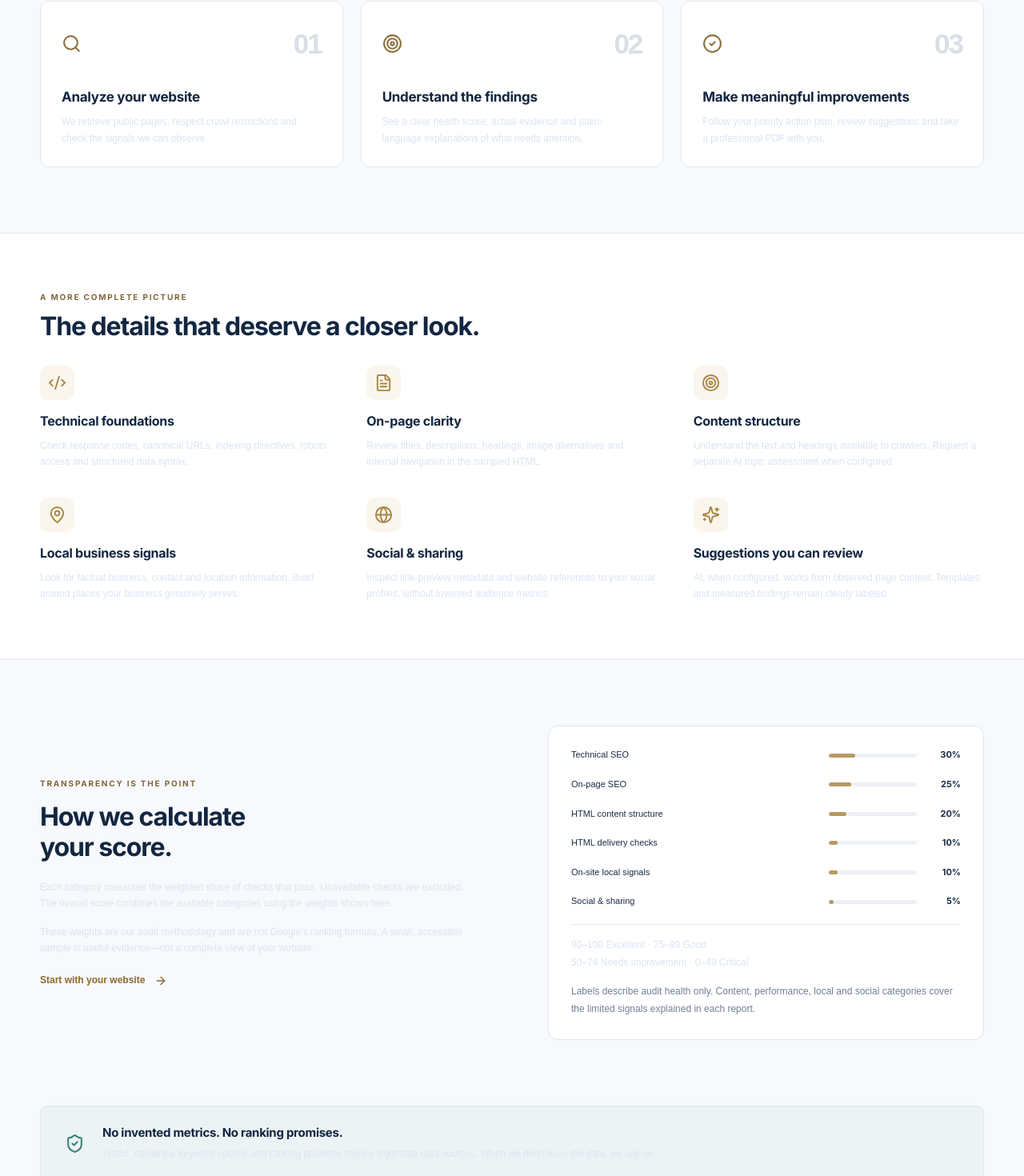
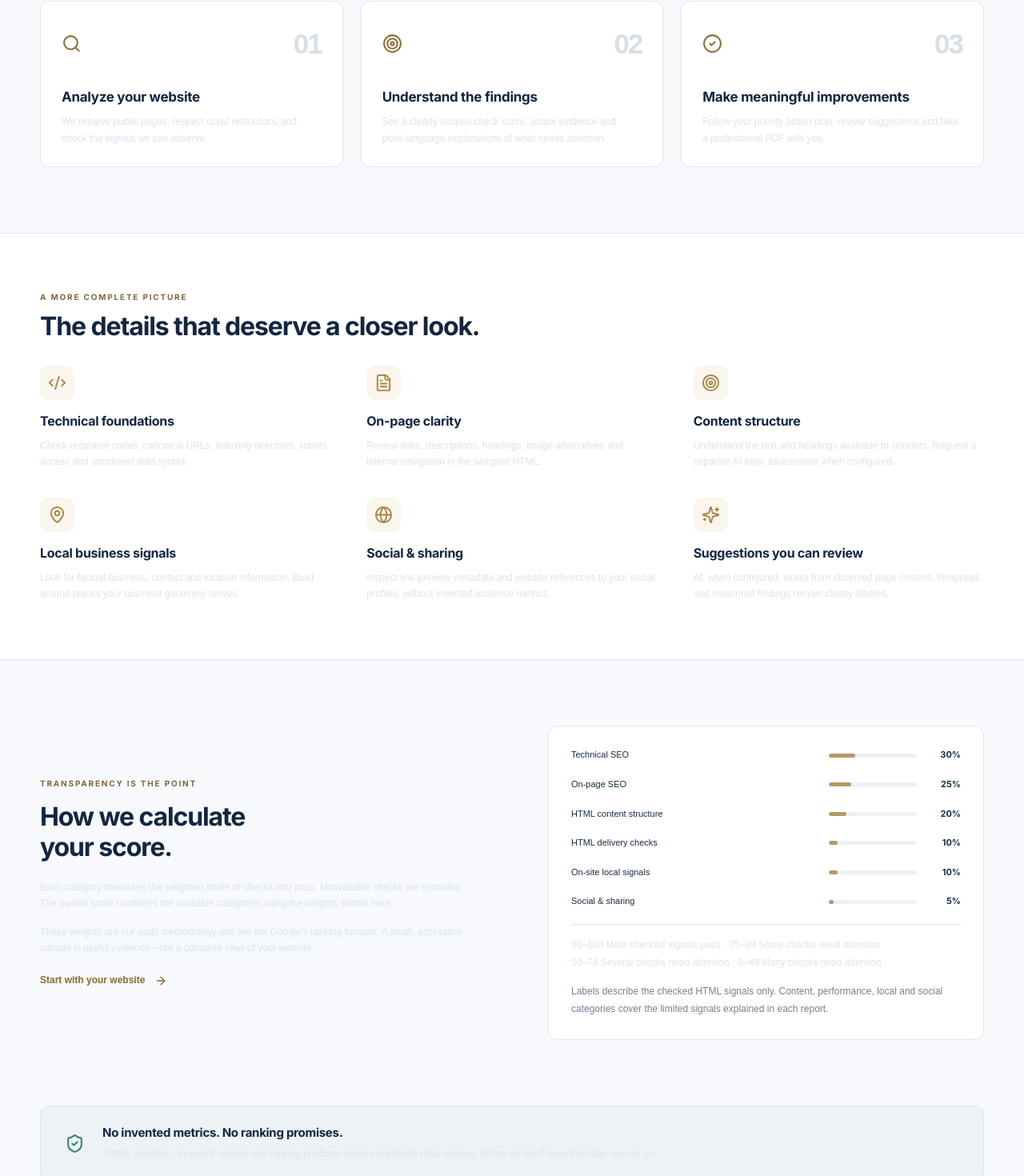
Before and after one commit to haadingroup-cmd/testing-phase-2, a Next.js app: page /free-seo-audit in a window 1280 px wide. Shown: the part 911-2381 px from the top of the page at 80% size. Built offline with nearby package versions, Linux system fonts and the light colour scheme; no server answers; a web font is replaced by a local one.

Commit message:
Correct HaadinGlobal branding and quick-audit scope

```diff
--- a/src/app/free-seo-audit/error.tsx
+++ b/src/app/free-seo-audit/error.tsx
@@ -13,7 +13,7 @@ export default function ErrorPage({ reset }: { reset: () => void }) {
       <h1>The analyzer couldn’t load.</h1>
       <p>Please try again. Your existing website pages remain available.</p>
       <button onClick={reset}>Try again</button>{" "}
-      <a href="/">Return to HaadiGlobal</a>
+      <a href="/">Return to HaadinGlobal</a>
     </div>
   );
 }
--- a/src/app/free-seo-audit/loading.tsx
+++ b/src/app/free-seo-audit/loading.tsx
@@ -10,7 +10,7 @@ export default function Loading() {
       }}
       role="status"
     >
-      Opening HaadiGlobal AI SEO Analyzer…
+      Opening HaadinGlobal SEO Analyzer…
     </div>
   );
 }
--- a/src/app/free-seo-audit/page.tsx
+++ b/src/app/free-seo-audit/page.tsx
@@ -20,9 +20,9 @@ import { categories } from "@/lib/seo/types";
 import "./seo-analyzer.css";
 export const dynamic = "force-dynamic";
 const canonical = `${brand.website}/free-seo-audit`;
-const title = "Free AI SEO Analyzer | Website SEO Audit Tool | HaadiGlobal";
+const title = "Free SEO Analyzer | Website SEO Audit Tool | HaadinGlobal";
 const description =
-  "Analyze your website SEO for free with HaadiGlobal's AI SEO Analyzer. Find technical, on-page, content, local and social SEO issues and get actionable recommendations.";
+  "Analyze your website SEO for free with HaadinGlobal's SEO Analyzer. Find technical, on-page, content, local and social SEO issues and get actionable recommendations.";
 export const metadata: Metadata = {
   title: { absolute: title },
   description,
@@ -42,7 +42,7 @@ const faqs = [
   ],
   [
     "Does this tool guarantee Google rankings?",
-    "No. The score is HaadiGlobal’s diagnostic indicator for the checks this tool can perform. It is not an official Google score, a ranking forecast or a guarantee of traffic.",
+    "No. The score is HaadinGlobal’s diagnostic indicator for the checks this tool can perform. It is not an official Google score, a ranking forecast or a guarantee of traffic.",
   ],
   [
     "Can I analyze any website?",
@@ -79,7 +79,7 @@ export default function SEOAuditPage() {
   const structured = {
     "@context": "https://schema.org",
     "@type": "WebApplication",
-    name: "HaadiGlobal AI SEO Analyzer",
+    name: "HaadinGlobal SEO Analyzer",
     url: canonical,
     applicationCategory: "BusinessApplication",
     operatingSystem: "Web browser",
@@ -134,7 +134,7 @@ export default function SEOAuditPage() {
                 Target,
                 "02",
                 "Understand the findings",
-                "See a clear health score, actual evidence and plain-language explanations of what needs attention.",
+                "See a clearly scoped check score, actual evidence and plain-language explanations of what needs attention.",
               ],
               [
                 CheckCircle2,
@@ -245,12 +245,12 @@ export default function SEOAuditPage() {
               </div>
             ))}
             <p>
-              90–100 Excellent · 75–89 Good
+              90–100 Most checked signals pass · 75–89 Some checks need attention
               <br />
-              50–74 Needs improvement · 0–49 Critical
+              50–74 Several checks need attention · 0–49 Many checks need attention
             </p>
             <p className="hg-note">
-              Labels describe audit health only. Content, performance, local and
+              Labels describe the checked HTML signals only. Content, performance, local and
               social categories cover the limited signals explained in each
               report.
             </p>
@@ -318,7 +318,7 @@ export default function SEOAuditPage() {
                 H<span>G</span>
               </span>
               <span>
-                Haadi<span className="hg-brand-gold">Global</span>
+                Haadin<span className="hg-brand-gold">Global</span>
                 <small>ANALYZE. UNDERSTAND. IMPROVE.</small>
               </span>
             </a>
```
